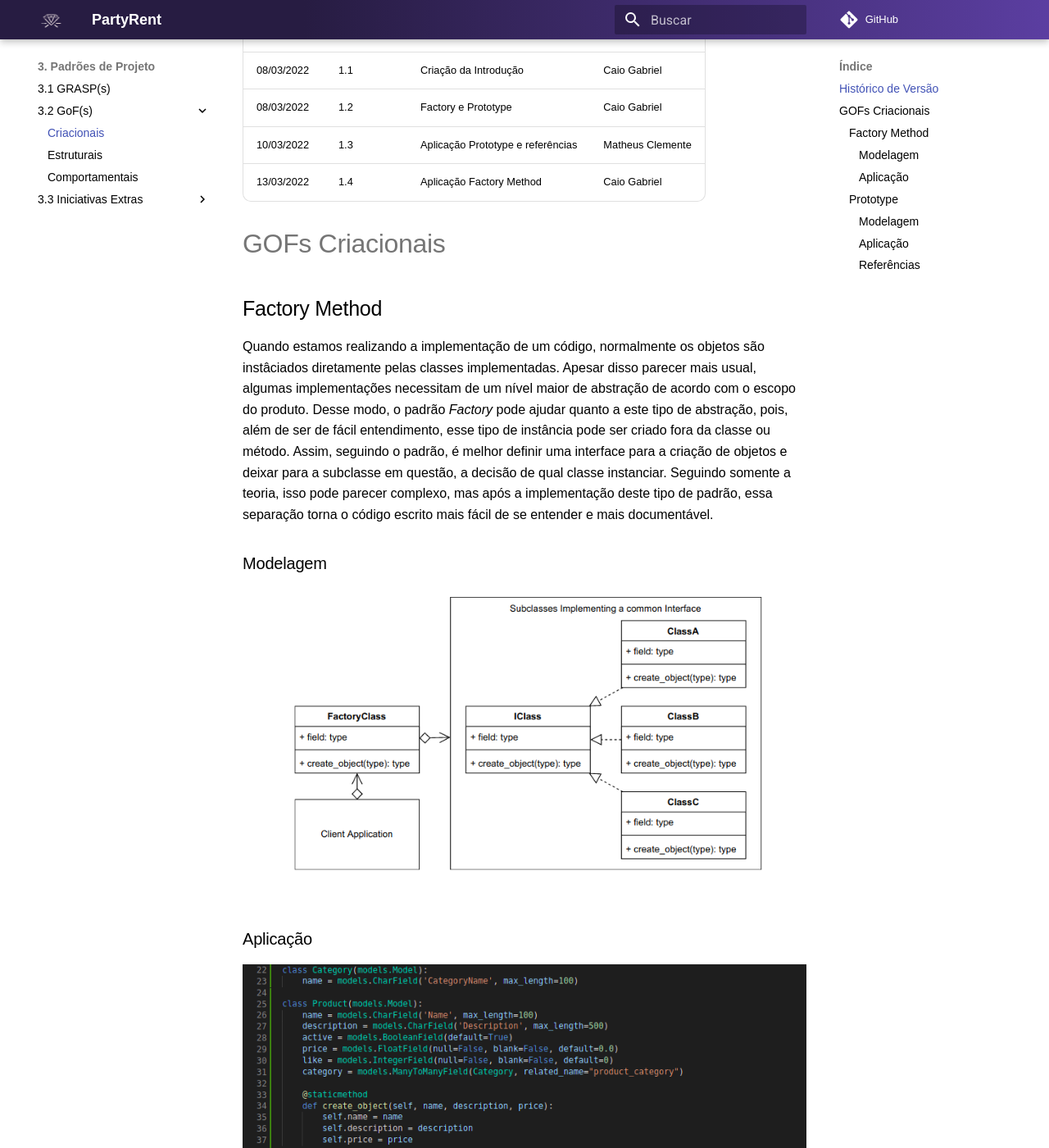
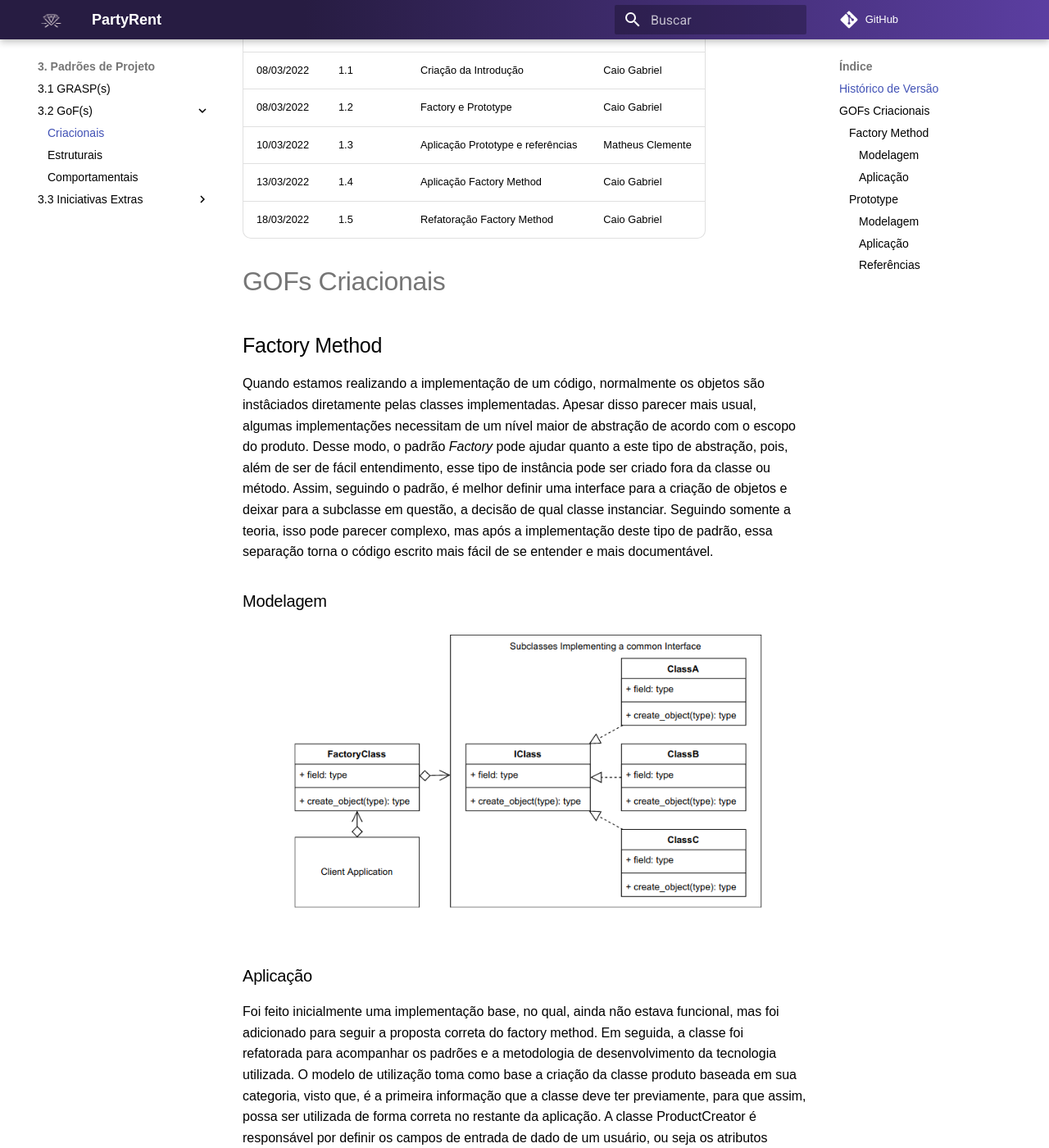
Before and after one commit to UnBArqDsw2021-2/2021.2_G7_-AluguelKitsFesta, an MkDocs documentation site: the page built from docs/padrao/gof_criacional.md, in a window 1280 px wide and 1400 px high, scrolled down 265 px. Shown: the whole window at 82% size. Built offline with MkDocs 1.6.1 and Material for MkDocs 9.7.7, drawn with Linux system fonts in a browser that asks for light colours; comment, search, counter and statistics services are not loaded; some of the changed text lies outside the part shown.

Commit message:
Updating creational gofs

```diff
--- a/docs/padrao/gof_criacional.md
+++ b/docs/padrao/gof_criacional.md
@@ -7,6 +7,8 @@
 | 08/03/2022 | 1.2    | Factory e Prototype        | Caio Gabriel     |
 | 10/03/2022 | 1.3    | Aplicação Prototype e referências | Matheus Clemente |
 | 13/03/2022 | 1.4    | Aplicação Factory Method | Caio Gabriel |
+| 18/03/2022 | 1.5    | Refatoração Factory Method | Caio Gabriel |
+
 
 
 # GOFs Criacionais
@@ -26,7 +28,13 @@
 
 ### Aplicação
 
-![Aplicação Factory Method](../padrao//imagens/aplicacao_factory.png)
+Foi feito inicialmente uma implementação base, no qual, ainda não estava funcional, mas foi adicionado para seguir a proposta correta do factory method.
+Em seguida, a classe foi refatorada para acompanhar os padrões e a metodologia de desenvolvimento da tecnologia utilizada. O modelo de utilização toma como base a criação da classe produto baseada em sua categoria, visto que, é a primeira informação que a classe deve ter previamente, para que assim, possa ser utilizada de forma correta no restante da aplicação. A classe ProductCreator é responsável por definir os campos de entrada de dado de um usuário, ou seja os atributos necessários para a instanciade um determinado tipo de produto.
+
+![Exemplo - Aplicação Factory Method v1](../padrao//imagens/aplicacao_factory.png)
+
+
+![Implementação real - Aplicação Factory Method v2](../padrao//imagens/factory_v2.png)
 
 ## Prototype
 
```
